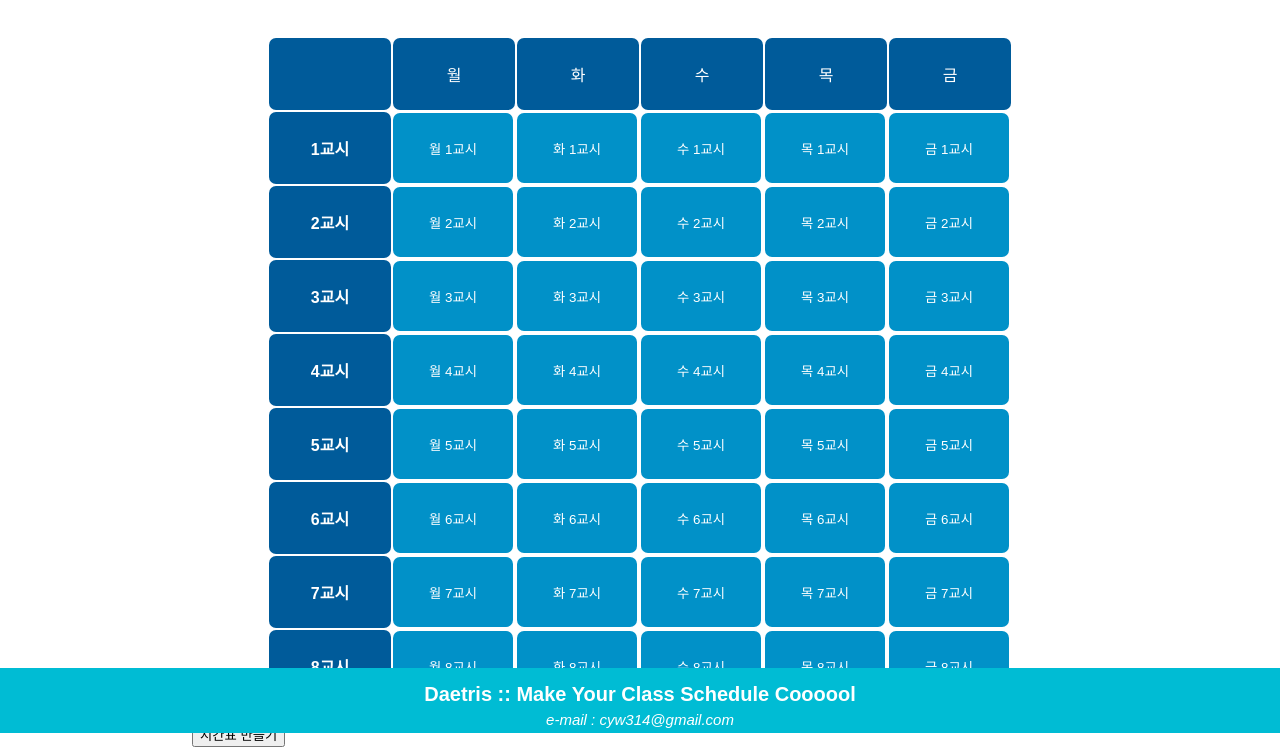
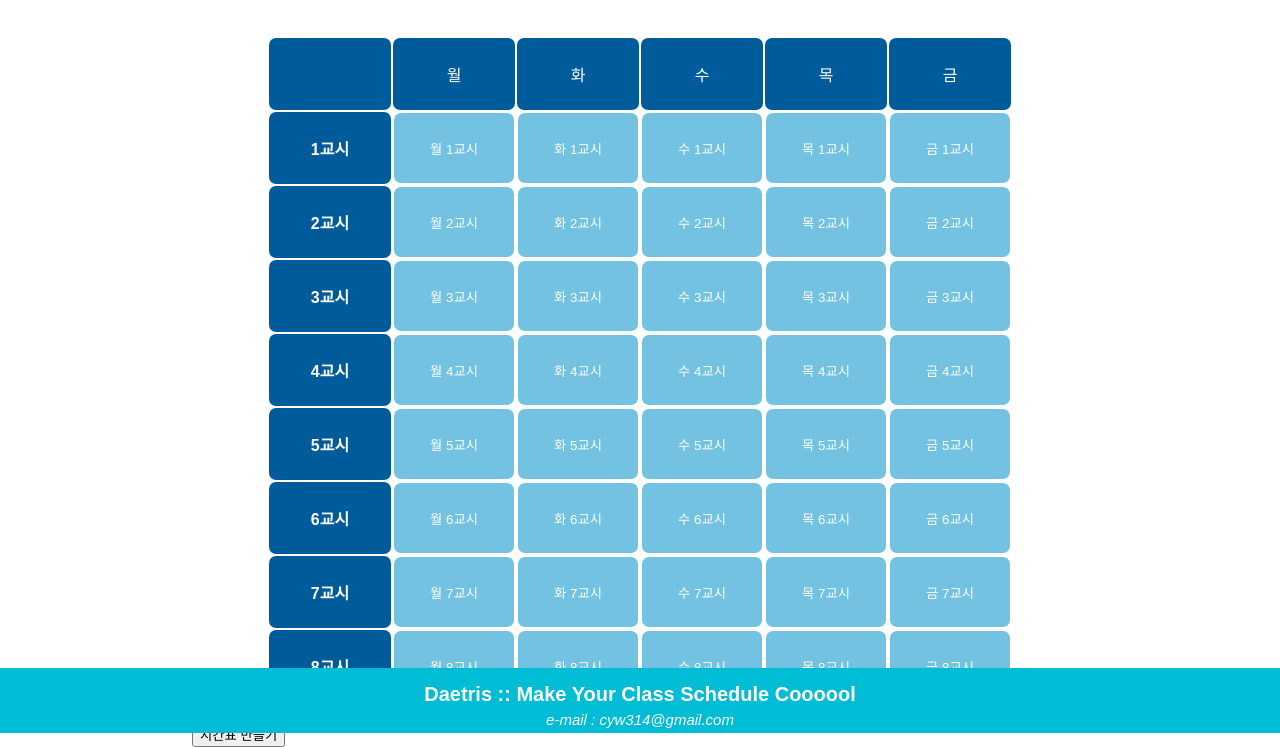
Before and after one commit to Lactobacillus/Daetris, a Flask app: page / in a window 1280 px wide. Shown: the part 67-814 px from the top of the page. Run offline with Flask 2, Linux system fonts and the light colour scheme; some libraries are stand-ins or nearby versions.

Commit message:
something works~

```diff
--- a/static/basic.css
+++ b/static/basic.css
@@ -98,14 +98,21 @@ footer address{
   border-radius: 7px;
 }
 
-#tiles .time td{
+#tiles .cell{
 
+  width: 120px;
+  height: 70px;
   margin: 0px;
-  border: 0px;
+  border: none;
+  outline: none;
   padding: 0px;
+  text-align: center;
+  color: #FFFFFF;
+  background: #74C2E1;
+  border-radius: 7px;
 }
 
-#tiles .time input{
+#tiles .cell-sel{
 
   width: 120px;
   height: 70px;
--- a/templates/index.html
+++ b/templates/index.html
@@ -6,6 +6,20 @@
 
     <script src="https://d3js.org/d3.v4.min.js"></script>
     <link href = "{{ url_for('static', filename = 'basic.css') }}" rel = "stylesheet" type = "text/css">
+
+    <script>
+      function changeColor(id) {
+
+        if(document.getElementById(id).className == "cell"){
+
+          document.getElementById(id).className = "cell-sel";
+        }
+        else{
+
+          document.getElementById(id).className = "cell";
+        }
+      }
+    </script>
 
     <style>
     	{font-family: 'Nanum Gothic', serif};
@@ -40,69 +54,69 @@
                   <td>목</td>
                   <td>금</td>
                 </tr>
-                <tr class="time">
+                <tr>
                   <th>1교시</th>
-                  <td><input type="button" value="월 1교시"></button></td>
-                  <td><input type="button" value="화 1교시"></button></td>
-                  <td><input type="button" value="수 1교시"></button></td>
-                  <td><input type="button" value="목 1교시"></button></td>
-                  <td><input type="button" value="금 1교시"></button></td>
+                  <td><input id="cell11" type="button" value="월 1교시" class="cell" onClick="changeColor('cell11');"></button></td>
+                  <td><input id="cell12" type="button" value="화 1교시" class="cell" onClick="changeColor('cell12');"></button></td>
+                  <td><input id="cell13" type="button" value="수 1교시" class="cell" onClick="changeColor('cell13');"></button></td>
+                  <td><input id="cell14" type="button" value="목 1교시" class="cell" onClick="changeColor('cell14');"></button></td>
+                  <td><input id="cell15" type="button" value="금 1교시" class="cell" onClick="changeColor('cell15');"></button></td>
                 </tr>
-                <tr class="time">
+                <tr>
                   <th>2교시</th>
-                  <td><input type="button" value="월 2교시"></button></td>
-                  <td><input type="button" value="화 2교시"></button></td>
-                  <td><input type="button" value="수 2교시"></button></td>
-                  <td><input type="button" value="목 2교시"></button></td>
-                  <td><input type="button" value="금 2교시"></button></td>
+                  <td><input id="cell21" type="button" value="월 2교시" class="cell" onClick="changeColor('cell21');"></button></td>
+                  <td><input id="cell22" type="button" value="화 2교시" class="cell" onClick="changeColor('cell22');"></button></td>
+                  <td><input id="cell23" type="button" value="수 2교시" class="cell" onClick="changeColor('cell23');"></button></td>
+                  <td><input id="cell24" type="button" value="목 2교시" class="cell" onClick="changeColor('cell24');"></button></td>
+                  <td><input id="cell25" type="button" value="금 2교시" class="cell" onClick="changeColor('cell25');"></button></td>
                 </tr>
-                <tr class="time">
+                <tr>
                   <th>3교시</th>
-                  <td><input type="button" value="월 3교시"></button></td>
-                  <td><input type="button" value="화 3교시"></button></td>
-                  <td><input type="button" value="수 3교시"></button></td>
-                  <td><input type="button" value="목 3교시"></button></td>
-                  <td><input type="button" value="금 3교시"></button></td>
+                  <td><input id="cell31" type="button" value="월 3교시" class="cell" onClick="changeColor('cell31');"></button></td>
+                  <td><input id="cell32" type="button" value="화 3교시" class="cell" onClick="changeColor('cell32');"></button></td>
+                  <td><input id="cell33" type="button" value="수 3교시" class="cell" onClick="changeColor('cell33');"></button></td>
+                  <td><input id="cell34" type="button" value="목 3교시" class="cell" onClick="changeColor('cell34');"></button></td>
+                  <td><input id="cell35" type="button" value="금 3교시" class="cell" onClick="changeColor('cell35');"></button></td>
                 </tr>
-                <tr class="time">
+                <tr>
                   <th>4교시</th>
-                  <td><input type="button" value="월 4교시"></button></td>
-                  <td><input type="button" value="화 4교시"></button></td>
-                  <td><input type="button" value="수 4교시"></button></td>
-                  <td><input type="button" value="목 4교시"></button></td>
-                  <td><input type="button" value="금 4교시"></button></td>
+                  <td><input id="cell41" type="button" value="월 4교시" class="cell" onClick="changeColor('cell41');"></button></td>
+                  <td><input id="cell42" type="button" value="화 4교시" class="cell" onClick="changeColor('cell42');"></button></td>
+                  <td><input id="cell43" type="button" value="수 4교시" class="cell" onClick="changeColor('cell43');"></button></td>
+                  <td><input id="cell44" type="button" value="목 4교시" class="cell" onClick="changeColor('cell44');"></button></td>
+                  <td><input id="cell45" type="button" value="금 4교시" class="cell" onClick="changeColor('cell45');"></button></td>
                 </tr>
-                <tr class="time">
+                <tr>
                   <th>5교시</th>
-                  <td><input type="button" value="월 5교시"></button></td>
-                  <td><input type="button" value="화 5교시"></button></td>
-                  <td><input type="button" value="수 5교시"></button></td>
-                  <td><input type="button" value="목 5교시"></button></td>
-                  <td><input type="button" value="금 5교시"></button></td>
+                  <td><input id="cell51" type="button" value="월 5교시" class="cell" onClick="changeColor('cell51');"></button></td>
+                  <td><input id="cell52" type="button" value="화 5교시" class="cell" onClick="changeColor('cell52');"></button></td>
+                  <td><input id="cell53" type="button" value="수 5교시" class="cell" onClick="changeColor('cell53');"></button></td>
+                  <td><input id="cell54" type="button" value="목 5교시" class="cell" onClick="changeColor('cell54');"></button></td>
+                  <td><input id="cell55" type="button" value="금 5교시" class="cell" onClick="changeColor('cell55');"></button></td>
                 </tr>
-                <tr class="time">
+                <tr>
                   <th>6교시</th>
-                  <td><input type="button" value="월 6교시"></button></td>
-                  <td><input type="button" value="화 6교시"></button></td>
-                  <td><input type="button" value="수 6교시"></button></td>
-                  <td><input type="button" value="목 6교시"></button></td>
-                  <td><input type="button" value="금 6교시"></button></td>
+                  <td><input id="cell61" type="button" value="월 6교시" class="cell" onClick="changeColor('cell61');"></button></td>
+                  <td><input id="cell62" type="button" value="화 6교시" class="cell" onClick="changeColor('cell62');"></button></td>
+                  <td><input id="cell63" type="button" value="수 6교시" class="cell" onClick="changeColor('cell63');"></button></td>
+                  <td><input id="cell64" type="button" value="목 6교시" class="cell" onClick="changeColor('cell64');"></button></td>
+                  <td><input id="cell65" type="button" value="금 6교시" class="cell" onClick="changeColor('cell65');"></button></td>
                 </tr>
-                <tr class="time">
+                <tr>
                   <th>7교시</th>
-                  <td><input type="button" value="월 7교시"></button></td>
-                  <td><input type="button" value="화 7교시"></button></td>
-                  <td><input type="button" value="수 7교시"></button></td>
-                  <td><input type="button" value="목 7교시"></button></td>
-                  <td><input type="button" value="금 7교시"></button></td>
+                  <td><input id="cell71" type="button" value="월 7교시" class="cell" onClick="changeColor('cell71');"></button></td>
+                  <td><input id="cell72" type="button" value="화 7교시" class="cell" onClick="changeColor('cell72');"></button></td>
+                  <td><input id="cell73" type="button" value="수 7교시" class="cell" onClick="changeColor('cell73');"></button></td>
+                  <td><input id="cell74" type="button" value="목 7교시" class="cell" onClick="changeColor('cell74');"></button></td>
+                  <td><input id="cell75" type="button" value="금 7교시" class="cell" onClick="changeColor('cell75');"></button></td>
                 </tr>
-                <tr class="time">
+                <tr>
                   <th>8교시</th>
-                  <td><input type="button" value="월 8교시"></button></td>
-                  <td><input type="button" value="화 8교시"></button></td>
-                  <td><input type="button" value="수 8교시"></button></td>
-                  <td><input type="button" value="목 8교시"></button></td>
-                  <td><input type="button" value="금 8교시"></button></td>
+                  <td><input id="cell81" type="button" value="월 8교시" class="cell" onClick="changeColor('cell81');"></button></td>
+                  <td><input id="cell82" type="button" value="화 8교시" class="cell" onClick="changeColor('cell82');"></button></td>
+                  <td><input id="cell83" type="button" value="수 8교시" class="cell" onClick="changeColor('cell83');"></button></td>
+                  <td><input id="cell84" type="button" value="목 8교시" class="cell" onClick="changeColor('cell84');"></button></td>
+                  <td><input id="cell85" type="button" value="금 8교시" class="cell" onClick="changeColor('cell85');"></button></td>
                 </tr>
               </tr>
             </table>
```
